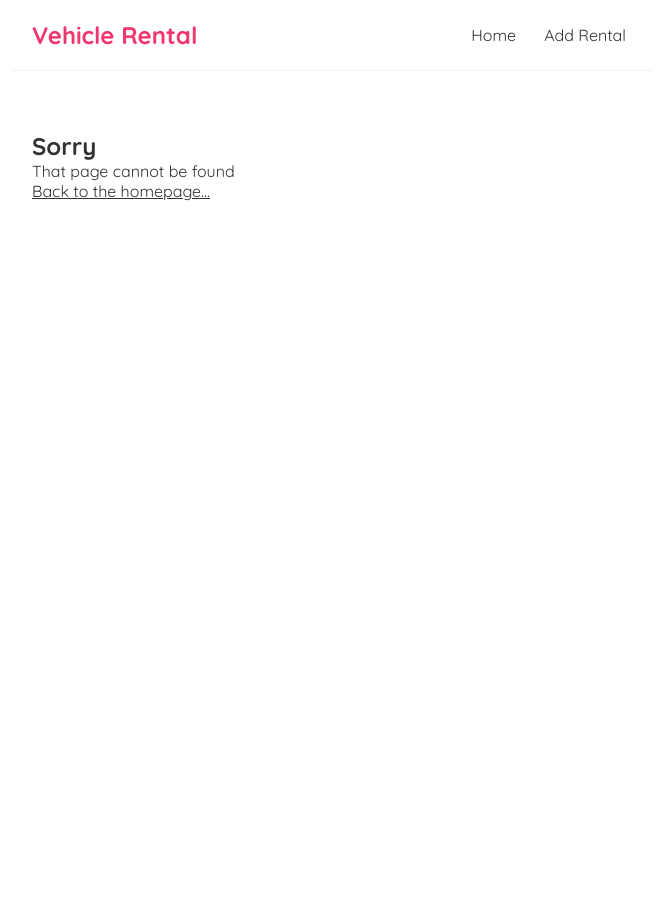
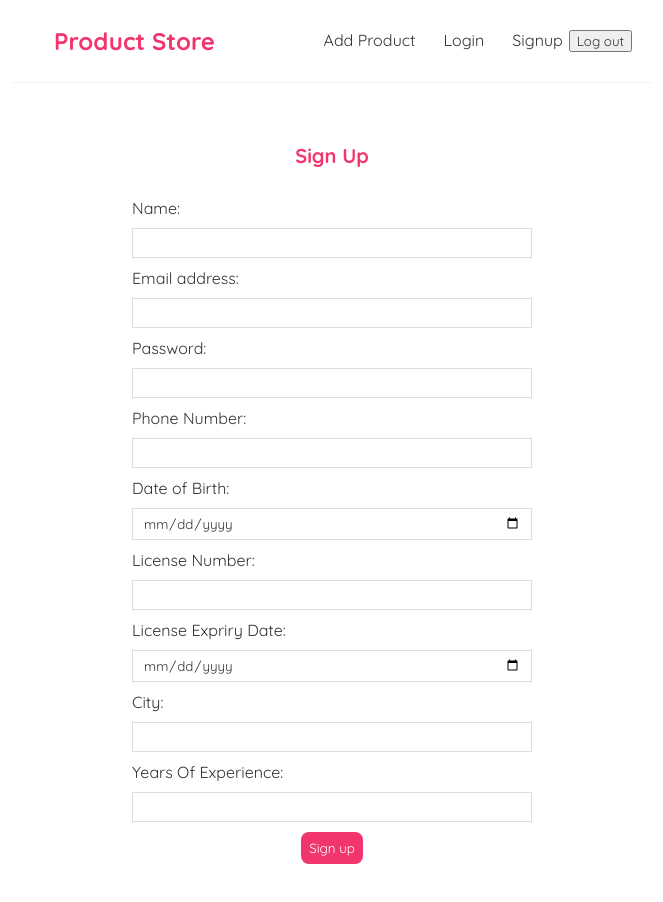
Before and after one commit to SagaFuffel/coding-marathon3, a React (Vite) app in the folder root-directory/cm3-starter/frontend/: page /signup in a window 1280 px wide. Shown: the top 902 px of the page, without its empty margins (308-971 px from the left). Before the commit the page ends 800 px from the top, so only its background shows below. Built offline with nearby package versions, Linux system fonts and the light colour scheme.

Commit message:
Implement Signup, update Navbar and App.jsx

```diff
--- a/root-directory/cm3-starter/frontend/src/App.jsx
+++ b/root-directory/cm3-starter/frontend/src/App.jsx
@@ -7,6 +7,7 @@ import VehicleRentalPage from "./pages/VehicleRentalPage";
 import EditVehicleRentalPage from "./pages/EditVehicleRentalPage";
 import Navbar from "./components/Navbar";
 import NotFoundPage from "./pages/NotFoundPage";
+import SignUp from "./components/SignUp";
 
 const App = () => {
   return (
@@ -19,6 +20,8 @@ const App = () => {
             <Route path="/add-rental" element={<AddVehicleRentalPage />} />
             <Route path="/vehiclerentals/:vehicleId" element={<VehicleRentalPage />} />
             <Route path="/edit-rental/:vehicleId" element={<EditVehicleRentalPage />} />
+            <Route path="/signup" element={<SignUp />} />
+
             <Route path="*" element={<NotFoundPage />} />
           </Routes>
         </div>
--- a/root-directory/cm3-starter/frontend/src/components/Navbar.jsx
+++ b/root-directory/cm3-starter/frontend/src/components/Navbar.jsx
@@ -1,10 +1,22 @@
+import { Link } from "react-router-dom";
+
 const Navbar = () => {
+  const handleClick = () => {
+    localStorage.removeItem("user");
+  };
+
   return (
     <nav className="navbar">
-      <h1>Vehicle Rental</h1>
+      <Link to="/">
+        <h1>Product Store</h1>
+      </Link>
       <div className="links">
-        <a href="/">Home</a>
-        <a href="/add-rental">Add Rental</a>
+        <div>
+          <Link to="/add-product">Add Product</Link>
+          <Link to="/login">Login</Link>
+          <Link to="/signup">Signup</Link>
+          <button onClick={handleClick}>Log out</button>
+        </div>
       </div>
     </nav>
   );
--- /dev/null
+++ b/root-directory/cm3-starter/frontend/src/components/SignUp.jsx
@@ -0,0 +1,80 @@
+import { useState } from "react";
+import { useNavigate } from "react-router-dom";
+
+const Signup = () => {
+    const navigate = useNavigate();
+    const [name, setName] = useState("");
+    const [email, setEmail] = useState("");
+    const [password, setPassword] = useState("");
+    const [phone_number, setPhoneNumber] = useState("");
+    const [licenseNumber, setLicenseNumber] = useState("");
+    const [date_of_birth, setDateOfBirth] = useState("");
+
+    const [licenseExpiryDate, setLicenseExpiryDate] = useState("");
+    const [city, setCity] = useState("");
+    const [yearsOfExperience, setYearsOfExperience] = useState("");
+
+    const [error, setError] = useState(null);
+
+    const handleFormSubmit = async (e) => {
+        e.preventDefault();
+        setError(null);
+
+        const response = await fetch("/api/users/signup", {
+            method: "POST",
+            headers: { "Content-Type": "application/json" },
+            body: JSON.stringify({
+                email,
+                password,
+                name,
+                phone_number,
+                licenseNumber,
+                date_of_birth,
+                licenseExpiryDate,
+                city,
+                yearsOfExperience
+            }),
+        });
+        const user = await response.json();
+
+        if (!response.ok) {
+            setError(user.error);
+            return;
+        }
+
+        localStorage.setItem("user", JSON.stringify(user));
+        console.log("success");
+        navigate("/");
+    };
+
+    return (
+        <div className="create">
+            <h2>Sign Up</h2>
+            <form onSubmit={handleFormSubmit}>
+                <label>Name:</label>
+                <input type="text" value={name} onChange={(e) => setName(e.target.value)} />
+                <label>Email address:</label>
+                <input type="email" value={email} onChange={(e) => setEmail(e.target.value)} />
+                <label>Password:</label>
+                <input type="password" value={password} onChange={(e) => setPassword(e.target.value)} />
+                <label>Phone Number:</label>
+                <input type="text" value={phone_number} onChange={(e) => setPhoneNumber(e.target.value)} />
+                <label>Date of Birth:</label>
+                <input type="date" value={date_of_birth} onChange={(e) => setDateOfBirth(e.target.value)} />
+                <label>License Number:</label>
+                <input type="text" value={licenseNumber} onChange={(e) => setLicenseNumber(e.target.value)} />
+                <label>License Expriry Date:</label>
+                <input type="date" value={licenseExpiryDate} onChange={(e) => setLicenseExpiryDate(e.target.value)} />
+                <label>City:</label>
+                <input type="text" value={city} onChange={(e) => setCity(e.target.value)} />
+                <label>Years Of Experience:</label>
+                <input type="number" value={yearsOfExperience} onChange={(e) => setYearsOfExperience(e.target.value)} />
+
+                <button>Sign up</button>
+                {error && <p className="error">{error}</p>}
+            </form>
+        </div>
+    );
+};
+
+export default Signup;
```
